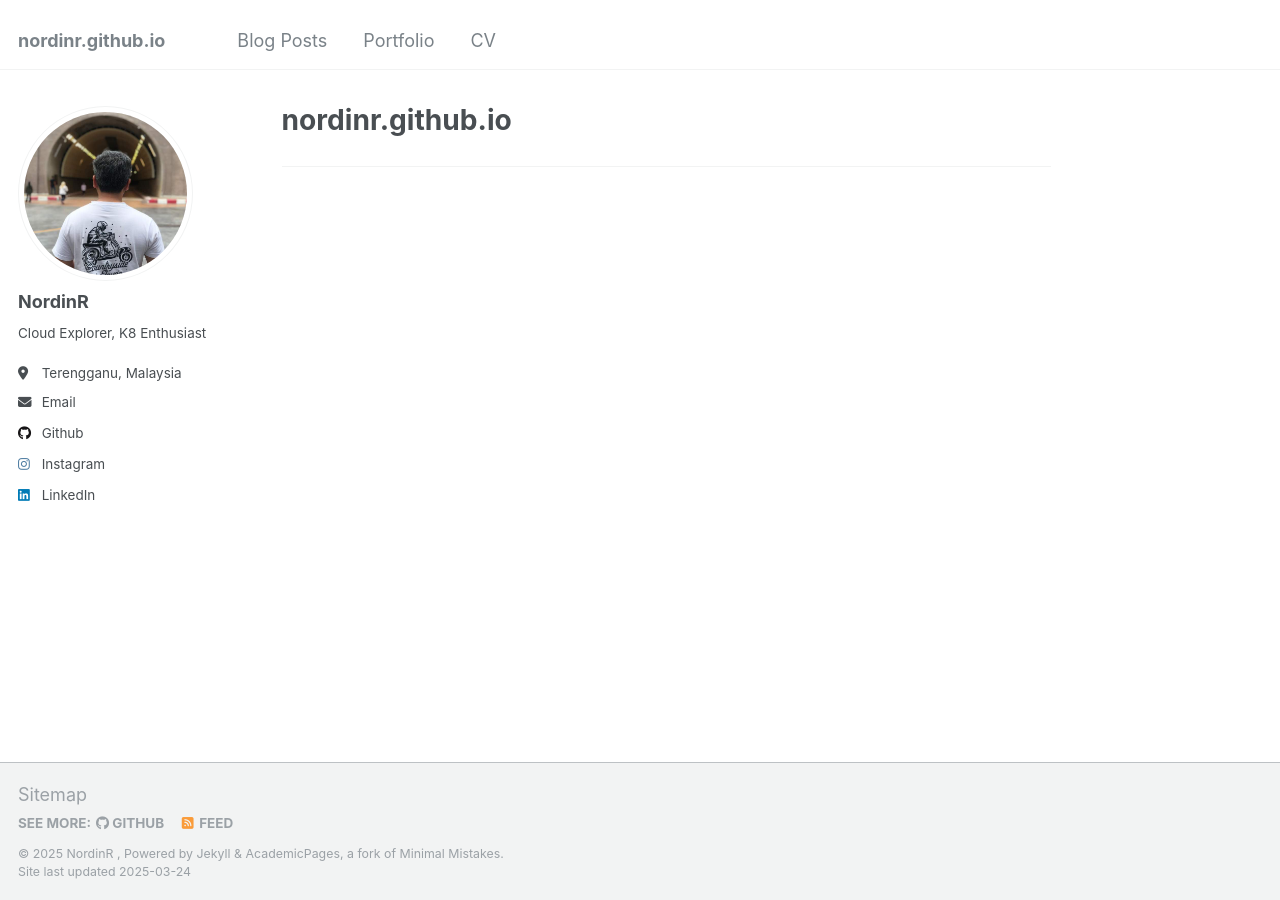
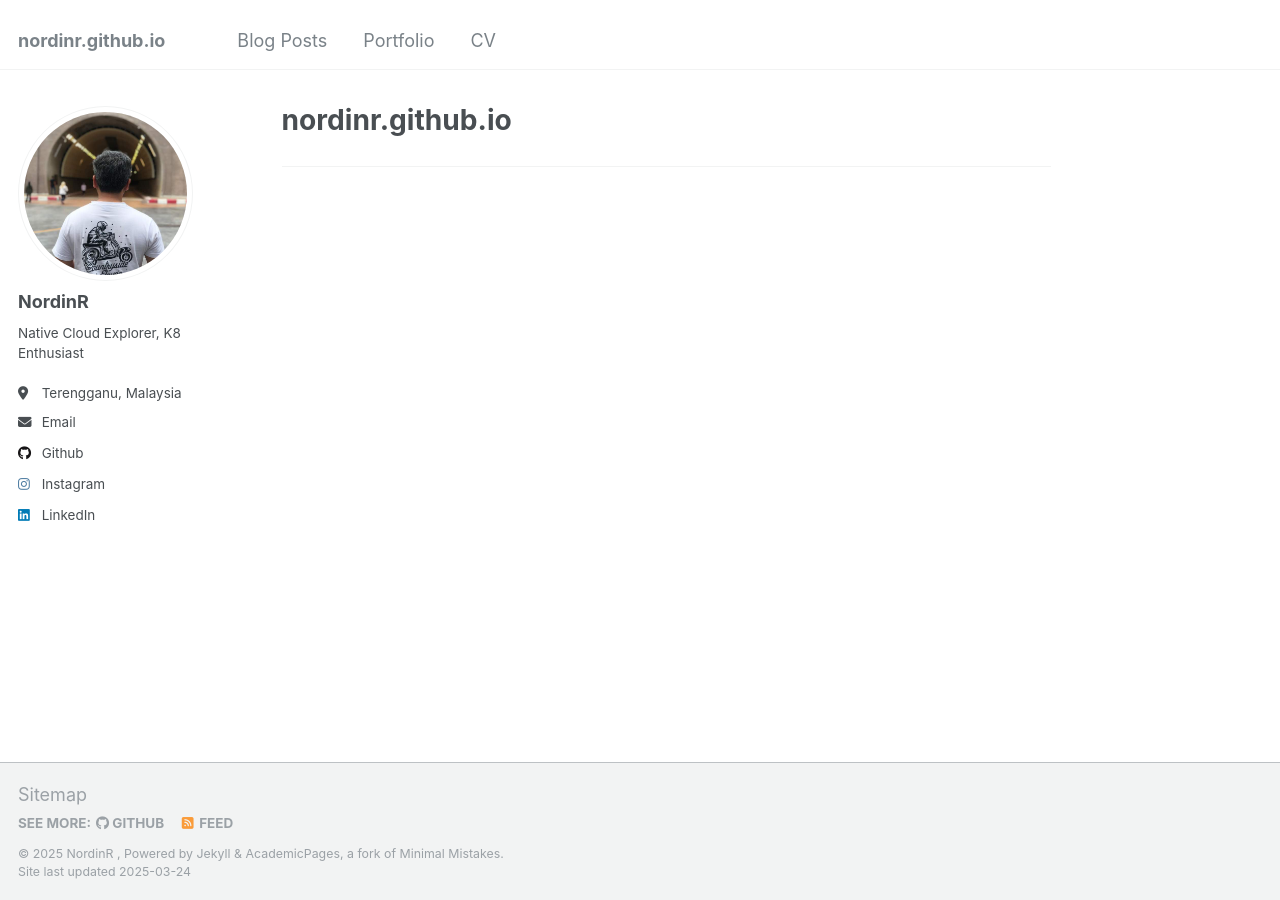
Before and after one commit to nordinr/nordinr.github.io, a Jekyll site: the page built from _pages/about.md, in a window 1280 px wide. Built offline with Jekyll 4.4.1, drawn with Linux system fonts in a browser that asks for light colours.

Commit message:
Editing _config.yml codes

```diff
--- a/_config.yml
+++ b/_config.yml
@@ -24,7 +24,7 @@ author:
   avatar           : "Profil.jpg"
   name             : "NordinR"
   pronouns         : # example: "she/her"
-  bio              : "Cloud Explorer, K8 Enthusiast"
+  bio              : "Native Cloud Explorer, K8 Enthusiast"
   location         : "Terengganu, Malaysia"
   employer         : #
   uri              : # URL
```
